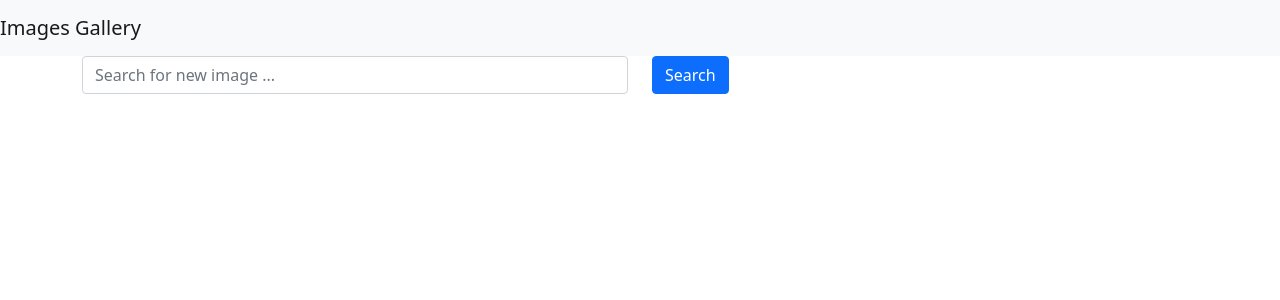
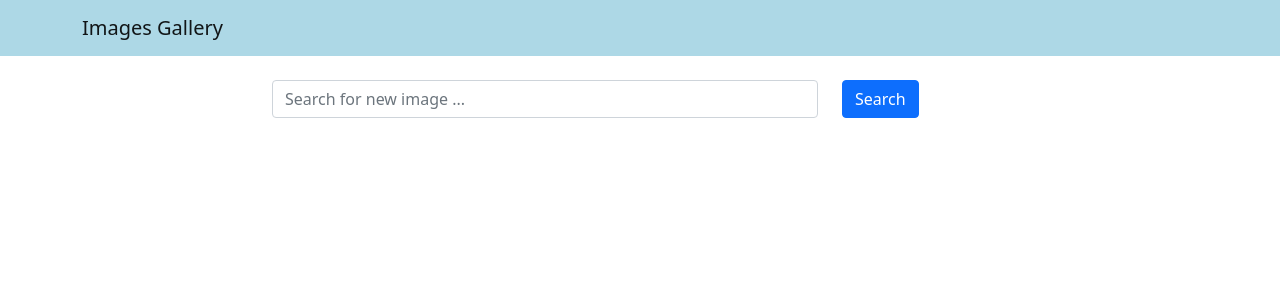
Before and after one commit to ramky/images-gallery, a React (Create React App) app in the folder frontend/: page / in a window 1280 px wide. Shown: the top 300 px of the page. Built offline with nearby package versions, Linux system fonts and the light colour scheme.

Commit message:
styling Header and Search components

```diff
--- a/frontend/src/components/Header.js
+++ b/frontend/src/components/Header.js
@@ -1,12 +1,18 @@
-import React from "react";
-import { Navbar } from "react-bootstrap";
+import React from "react"
+import { Container, Navbar } from "react-bootstrap"
 
-const Header = ({title}) => {
+const navbarStyle = {
+  backgroundColor: 'lightblue'
+};
+
+const Header = ({ title }) => {
   return (
-    <Navbar bg="light" variant="light">
-      <Navbar.Brand href="/">{title}</Navbar.Brand>
+    <Navbar style={navbarStyle} variant="light">
+      <Container>
+        <Navbar.Brand href="/">{title}</Navbar.Brand>
+      </Container>
     </Navbar>
-  );
+  )
 };
 
 export default Header;
--- a/frontend/src/components/Search.js
+++ b/frontend/src/components/Search.js
@@ -3,12 +3,12 @@
 
 const Search = () => {
   return (
-    <Container>
-      <Row>
-        <Col>
+    <Container className="mt-4">
+      <Row className="justify-content-center">
+        <Col xs={12} md={8}>
           <Form>
             <Row>
-              <Col>
+              <Col xs={9}>
                 <Form.Control type="text" placeholder="Search for new image ..."></Form.Control>
               </Col>
               <Col>
```
